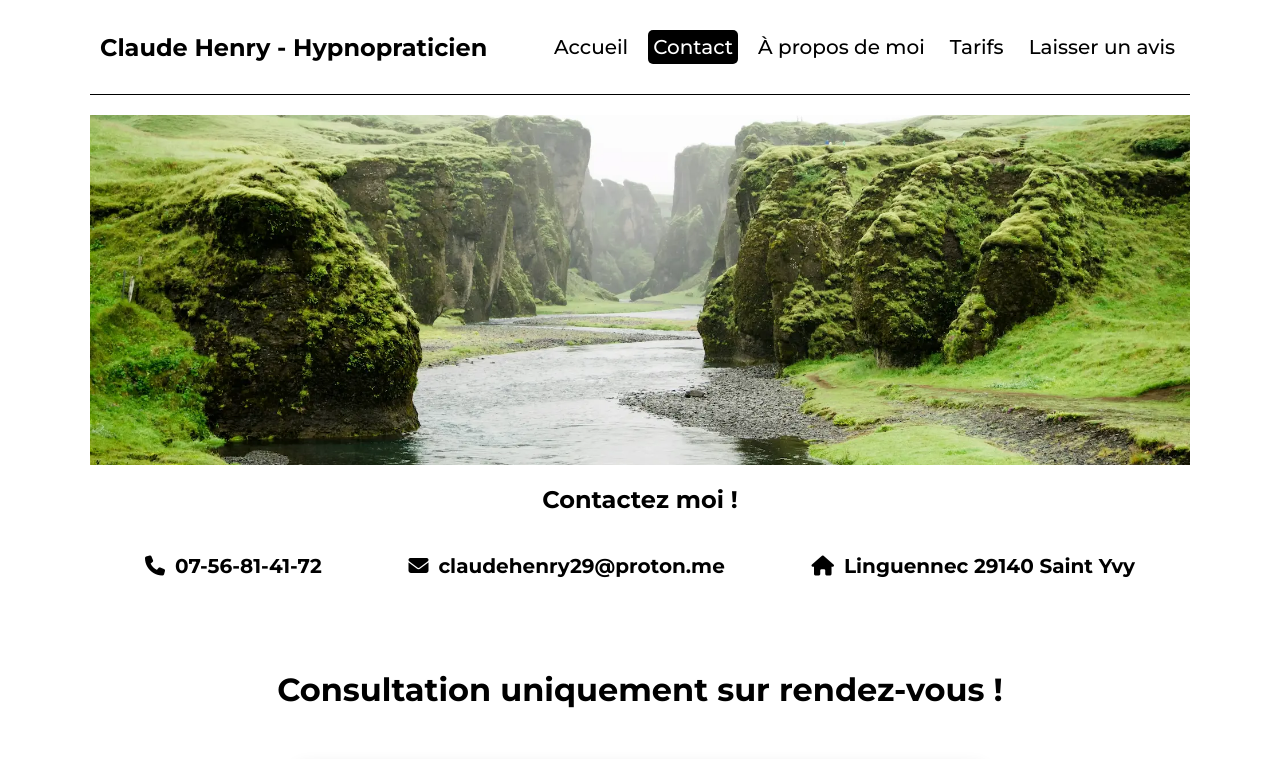
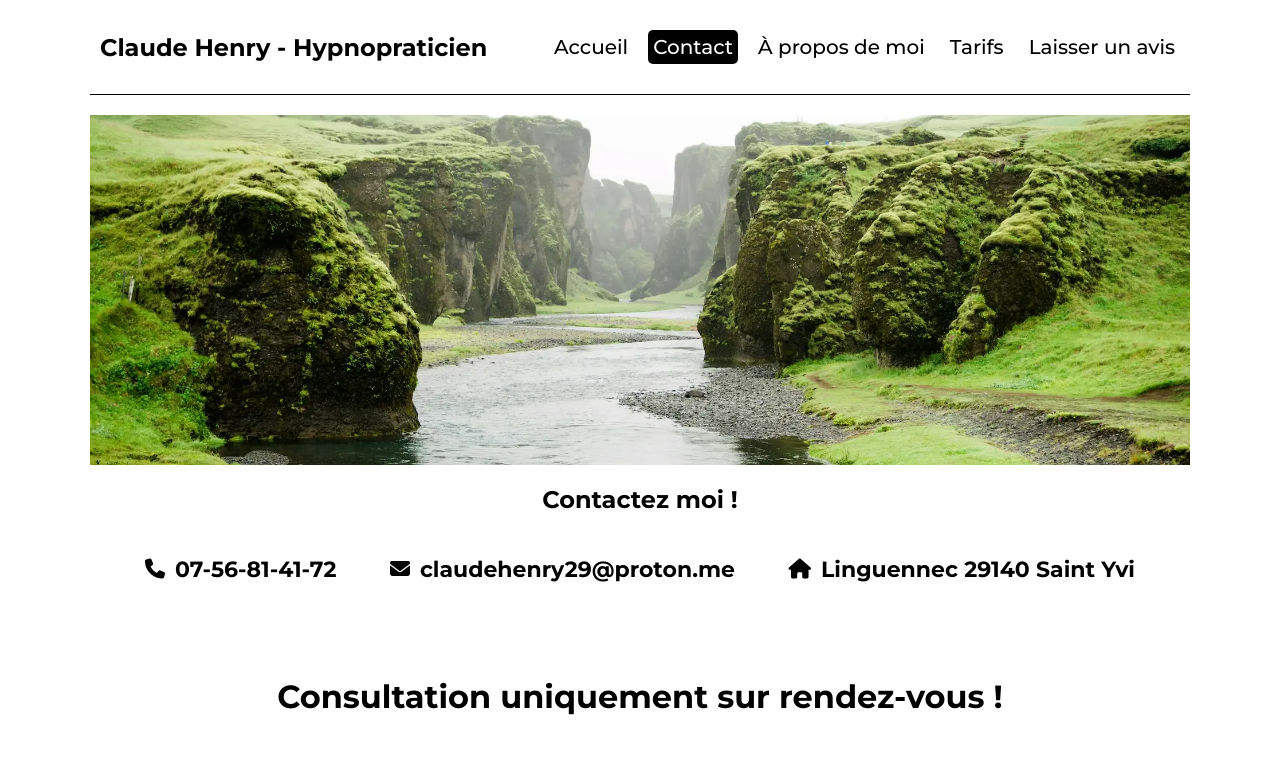
Before and after one commit to Wesleydu29/Claude_Henry, a Next.js app: page /contact in a window 1280 px wide. Shown: the top 759 px of the page. Built offline with nearby package versions, Linux system fonts and the light colour scheme.

Commit message:
correction de certaines fautes

```diff
--- a/src/components/Infos.js
+++ b/src/components/Infos.js
@@ -17,7 +17,7 @@ export default function Infos({src, alt}) {
                 </div>
                 <div className="localisation">
                     <i className="fa-solid fa-house"></i>
-                    <p>Linguennec 29140 Saint Yvy</p>
+                    <p>Linguennec 29140 Saint Yvi</p>
                 </div>
                 <div className="opening">
                     <h3>Consultation uniquement sur rendez-vous !</h3>
--- a/src/components/Summary.js
+++ b/src/components/Summary.js
@@ -5,7 +5,7 @@ import Image from "next/image";
 export default function Summary({src, alt}) {
     return(
         <div className="presenting">
-            <Image src={src} alt={alt} width={200} height={200} style={{height: "auto"}} loading='lazy'/>
+            <Image src={src} alt={alt} width={200} height={0} style={{height: "auto"}} loading='lazy'/>
             <p>Bonjour,
                 je m'appelle Claude HENRY. Je possède une<strong> solide expérience de soignant depuis 28 ans</strong>.
                 Je suis titulaire d'un diplôme inter universitaire d'hypnose médicale et clinique ainsi qu'un diplôme universitaire
--- a/src/styles/Infos.scss
+++ b/src/styles/Infos.scss
@@ -16,7 +16,7 @@
             justify-content: center;
             align-items: center;
             gap: 10px;
-            font-size: 20px;
+            font-size: 22px;
             font-weight: 600;
         }
         i {
--- a/src/styles/Summary.scss
+++ b/src/styles/Summary.scss
@@ -14,7 +14,6 @@
     }
 
     img{
-        height: auto;
         border-radius: 5px;
         @media (max-width: 480px) {
             display: none;
```
